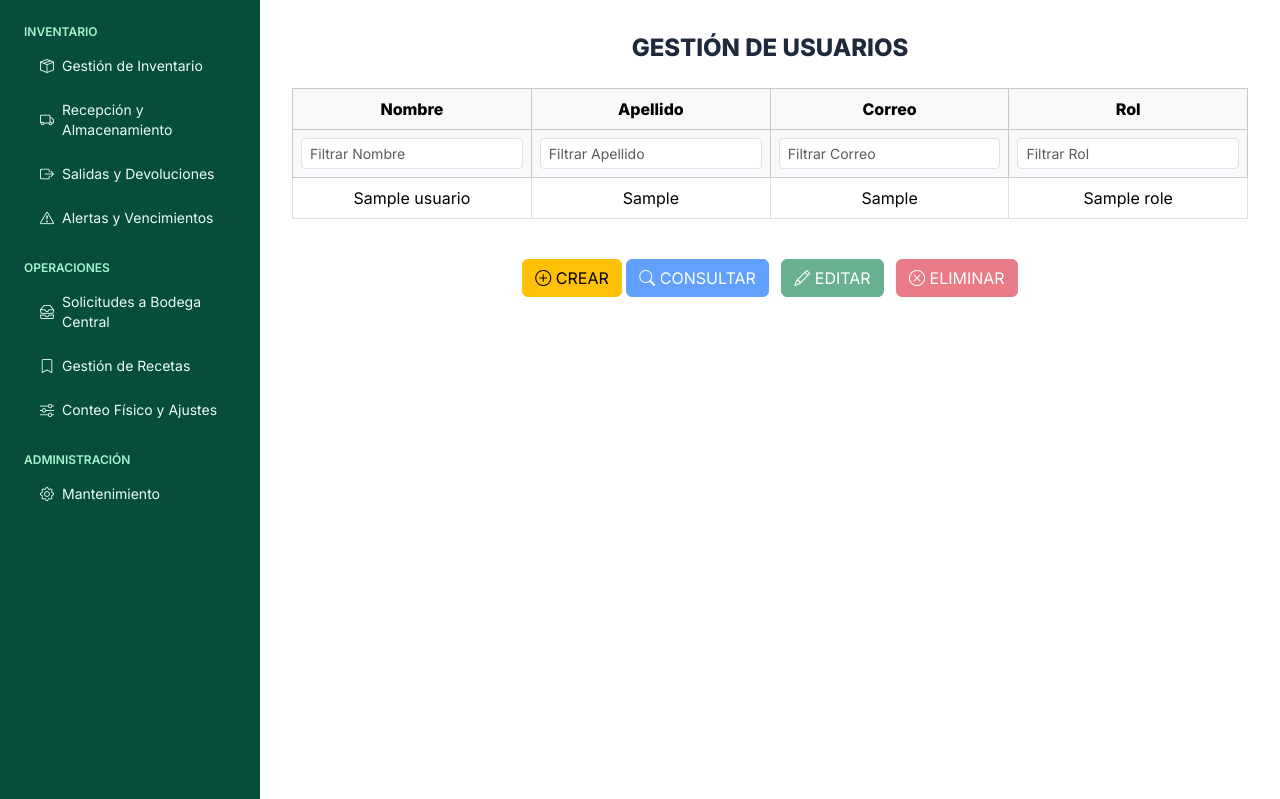
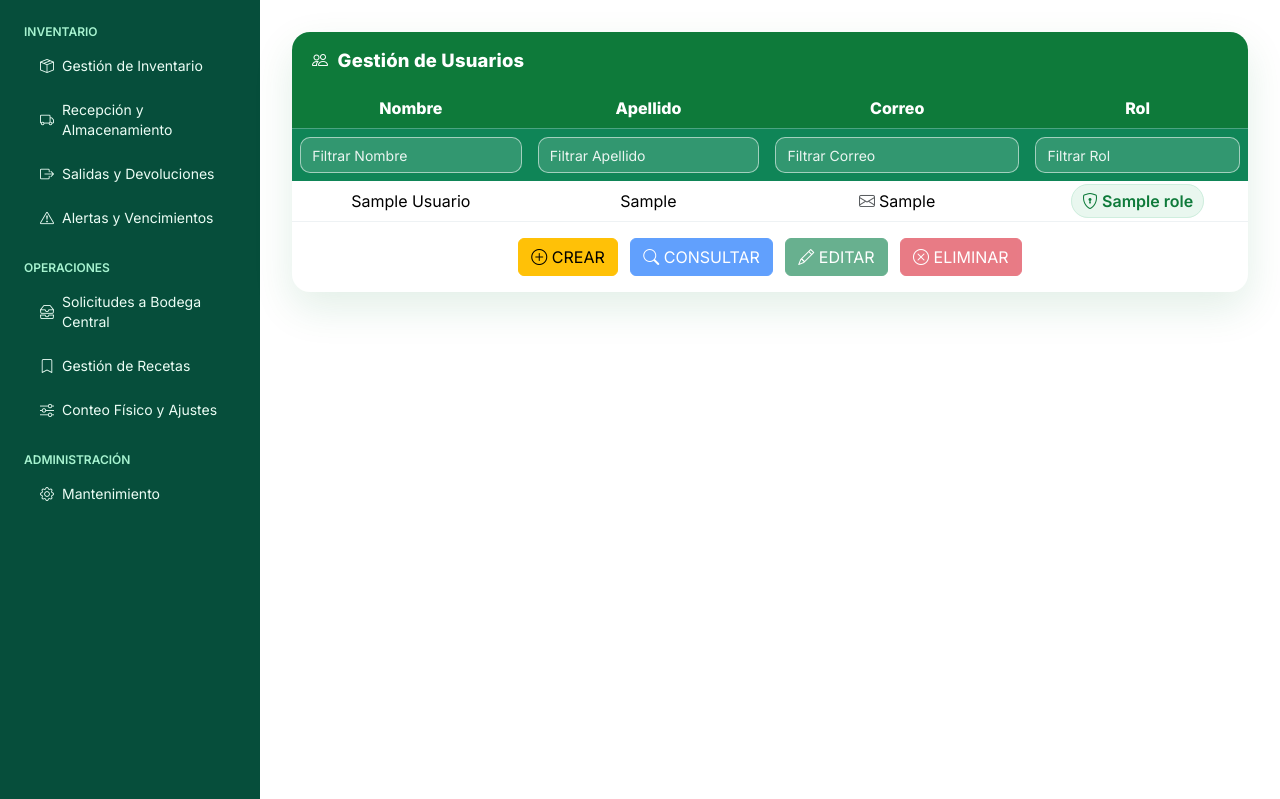
Before and after one commit to PabloChun-16/SaludAhorro, a Django app: page /mantenimiento/usuarios/ in a window 1280 px wide. Shown: the part 56-855 px from the top of the page. Run offline with Django 5.2, Linux system fonts and the light colour scheme; a user stored in the database is signed in; tables that the repository leaves empty hold one stand-in row (values such as "Sample post"); some libraries are stand-ins or nearby versions.

Commit message:
Mejorar Formularios Usuarios

```diff
--- a/apps/mantenimiento/usuarios/templates/mantenimiento_usuarios/lista.html
+++ b/apps/mantenimiento/usuarios/templates/mantenimiento_usuarios/lista.html
@@ -4,20 +4,117 @@
 {% block title %}Usuarios · SAIF{% endblock %}
 
 {% block content %}
+
+<!-- ===== Estilos de la tabla / card ===== -->
+<style>
+  /* Card contenedora */
+  .saif-card {
+    border: 0;
+    border-radius: 18px;
+    overflow: hidden;
+    box-shadow: 0 16px 40px rgba(14,122,58,.12);
+    background: #fff;
+  }
+  .saif-card .saif-card-header {
+    background: #0E7A3A;
+    color: #fff;
+    padding: 1rem 1.25rem;
+    display: flex;
+    align-items: center;
+    gap: .6rem;
+    border-bottom: 0;
+  }
+  .saif-card .saif-card-header h3 {
+    font-size: 1.15rem;
+    margin: 0;
+    font-weight: 700;
+    letter-spacing: .2px;
+  }
+
+  /* Tabla */
+  .table-saif {
+    margin: 0;
+    border-collapse: separate;
+    border-spacing: 0;
+  }
+  .table-saif thead th {
+    position: sticky;
+    top: 0;
+    z-index: 2;
+    background: #0E7A3A !important; /* verde */
+    color: #fff !important;
+    font-weight: 700;
+    border: none !important;
+  }
+  .table-saif thead .filter-row th {
+    background: #0f8557 !important; /* tono más claro para filtros */
+    border-top: 1px solid rgba(255,255,255,.25) !important;
+  }
+  .table-saif tbody tr { border-bottom: 1px solid #eef2f4; }
+  .table-saif tbody tr:nth-child(even) { background: #fbfdfc; }
+  .table-saif tbody tr:hover { background: #f0faf4; }
+  .table-saif td, .table-saif th { vertical-align: middle; }
+
+  /* Inputs de filtro */
+  .table-saif .form-control,
+  .table-saif .form-select {
+    border-radius: 10px;
+    border: 1px solid rgba(255,255,255,.55);
+    background: rgba(255,255,255,.15);
+    color: #fff;
+    height: 36px;
+    padding: .35rem .7rem;
+  }
+  .table-saif .form-control::placeholder { color: rgba(255,255,255,.9); }
+  .table-saif .form-control:focus,
+  .table-saif .form-select:focus {
+    outline: 0;
+    box-shadow: 0 0 0 .2rem rgba(255,255,255,.25);
+    border-color: #fff;
+    background: rgba(255,255,255,.25);
+    color: #fff;
+  }
+
+  /* Badge de Rol */
+  .badge-role {
+    background: #e9f7ef;
+    color: #0E7A3A;
+    border: 1px solid #cfeede;
+    font-weight: 600;
+    padding: .35rem .6rem;
+    border-radius: 999px;
+  }
+
+  /* Scroll horizontal suave en móviles */
+  .table-wrap {
+    overflow: auto;
+    -webkit-overflow-scrolling: touch;
+  }
+
+  /* Realce al seleccionar fila (opcional) */
+  .table-saif tbody tr.table-active {
+    box-shadow: inset 0 0 0 2px rgba(14,122,58,.45);
+  }
+</style>
+
 <section class="p-6 md:p-8">
-  <h2 class="text-2xl font-bold mb-4 text-center">GESTIÓN DE USUARIOS</h2>
 
-  <!-- Tabla con filtros -->
-  <div class="table-responsive mb-4">
-    <table class="table table-bordered table-hover align-middle text-center" id="tablaUsuarios">
-      <thead class="table-light">
+  <div class="saif-card mb-4">
+    <div class="saif-card-header">
+      <i class="bi bi-people"></i>
+      <h3>Gestión de Usuarios</h3>
+    </div>
+
+    <div class="table-wrap">
+      <table class="table table-saif align-middle text-center" id="tablaUsuarios">
+        <thead>
           <tr>
-          <th>Nombre</th>
-          <th>Apellido</th>
-          <th>Correo</th>
-          <th>Rol</th>
+            <th style="min-width: 220px;">Nombre</th>
+            <th style="min-width: 220px;">Apellido</th>
+            <th style="min-width: 260px;">Correo</th>
+            <th style="min-width: 180px;">Rol</th>
           </tr>
-        <tr>
+          <tr class="filter-row">
             <th><input type="text" class="form-control form-control-sm" placeholder="Filtrar Nombre"></th>
             <th><input type="text" class="form-control form-control-sm" placeholder="Filtrar Apellido"></th>
             <th><input type="text" class="form-control form-control-sm" placeholder="Filtrar Correo"></th>
@@ -27,26 +124,23 @@
         <tbody>
           {% for u in usuarios %}
           <tr data-id="{{ u.pk }}">
-          <td>{{ u.nombre }}</td>
-          <td>{{ u.apellido }}</td>
-          <td>{{ u.correo_electronico }}</td>
-          <td>{{ u.id_rol.nombre_rol }}</td>
+            <td class="text-capitalize">{{ u.nombre }}</td>
+            <td class="text-capitalize">{{ u.apellido }}</td>
+            <td class="text-nowrap"><i class="bi bi-envelope text-muted me-1"></i>{{ u.correo_electronico }}</td>
+            <td><span class="badge-role"><i class="bi bi-shield-lock me-1"></i>{{ u.id_rol.nombre_rol }}</span></td>
           </tr>
           {% empty %}
-        <tr><td colspan="4">No hay usuarios registrados.</td></tr>
+          <tr><td colspan="4" class="py-4 text-muted">No hay usuarios registrados.</td></tr>
           {% endfor %}
         </tbody>
       </table>
     </div>
 
-  <!-- Botones generales -->
-<div class="text-center">
-  <button id="btnCrear" class="btn btn-warning"
-          data-bs-toggle="modal"
-          data-bs-target="#modalUsuario">
+    <div class="px-3 py-3 text-center">
+      <button id="btnCrear" class="btn btn-warning me-2"
+              data-bs-toggle="modal" data-bs-target="#modalUsuario">
         <i class="bi bi-plus-circle"></i> CREAR
       </button>
-
 
       <button id="btnConsultar" class="btn btn-primary me-2" disabled>
         <i class="bi bi-search"></i> CONSULTAR
@@ -60,6 +154,8 @@
         <i class="bi bi-x-circle"></i> ELIMINAR
       </button>
     </div>
+  </div>
+
 </section>
 
 <!-- Modal bootstrap -->
@@ -68,50 +164,48 @@
     <div class="modal-content" id="modal-usuario-content"></div>
   </div>
 </div>
+
 {% endblock %}
 
 {% block extra_js %}
 <script>
 document.addEventListener("DOMContentLoaded", function () {
-  const table = document.getElementById("tablaUsuarios");
-  const inputs = table.querySelectorAll("thead input");
+  const table         = document.getElementById("tablaUsuarios");
+  const inputs        = table.querySelectorAll("thead input");
+  const modalEl       = document.getElementById('modalUsuario');
+  const modalContent  = document.getElementById('modal-usuario-content');
+  const modalInstance = new bootstrap.Modal(modalEl);
+
   let selectedUserId = null;
+  let currentModalUrl = null;
 
-  // --- Filtros por columna ---
+  /* ---------- Filtros por columna ---------- */
   inputs.forEach((input, i) => {
     input.addEventListener("keyup", function () {
       const filtro = input.value.toLowerCase();
       const filas = table.querySelectorAll("tbody tr");
-
       filas.forEach(fila => {
         const celda = fila.cells[i];
-        if (celda) {
+        if (!celda) return;
         const texto = celda.textContent.toLowerCase();
         fila.style.display = texto.includes(filtro) ? "" : "none";
-        }
       });
     });
   });
 
-  // --- Selección de fila ---
+  /* ---------- Selección de fila ---------- */
   table.querySelectorAll("tbody tr").forEach(row => {
     row.addEventListener("click", function () {
       table.querySelectorAll("tbody tr").forEach(r => r.classList.remove("table-active"));
       this.classList.add("table-active");
       selectedUserId = this.getAttribute("data-id");
-
       document.getElementById("btnConsultar").disabled = false;
-      document.getElementById("btnEditar").disabled = false;
-      document.getElementById("btnEliminar").disabled = false;
+      document.getElementById("btnEditar").disabled    = false;
+      document.getElementById("btnEliminar").disabled  = false;
     });
   });
 
-  // --- Modal dinámico ---
-  const modalEl = document.getElementById('modalUsuario');
-  const modalContent = document.getElementById('modal-usuario-content');
-  const modalInstance = new bootstrap.Modal(modalEl); // Se crea una sola vez
-  let currentModalUrl = null;
-
+  /* ---------- Abrir modal y cargar parcial ---------- */
   function abrirModal(url) {
     currentModalUrl = url;
     modalContent.innerHTML = '<div class="p-4">Cargando…</div>';
@@ -123,11 +217,12 @@ document.addEventListener("DOMContentLoaded", function () {
       .catch(() => { modalContent.innerHTML = '<div class="p-4 text-danger">Error cargando el formulario.</div>'; });
   }
 
-  modalEl.addEventListener('hidden.bs.modal', function () {
+  modalEl.addEventListener('hidden.bs.modal', () => {
     currentModalUrl = null;
     modalContent.innerHTML = '';
   });
 
+  /* ---------- Envío del form del modal (delegación) ---------- */
   modalContent.addEventListener('submit', function (e) {
     const form = e.target.closest('form');
     if (!form) return;
@@ -142,16 +237,12 @@ document.addEventListener("DOMContentLoaded", function () {
       headers: { 'X-Requested-With': 'XMLHttpRequest' }
     })
     .then(async (r) => {
-      if (r.ok) return r.json();
-      const data = await r.json().catch(() => ({}));
-      if (data.html) modalContent.innerHTML = data.html;
+      if (r.ok) return r.json();              // { ok: true }
+      const data = await r.json().catch(() => ({})); // { ok:false, html:'...' }
+      if (data.html) modalContent.innerHTML = data.html; // re-render form con errores
       throw new Error('validation');
     })
-    .then((data) => {
-      if (data.ok) {
-        window.location.reload();
-      }
-    })
+    .then((data) => { if (data.ok) window.location.reload(); })
     .catch((err) => {
       if (err.message !== 'validation') {
         modalContent.innerHTML = '<div class="p-4 text-danger">Ocurrió un error. Inténtalo de nuevo.</div>';
@@ -159,19 +250,48 @@ document.addEventListener("DOMContentLoaded", function () {
     });
   });
 
-  // --- Botones con acciones ---
+  /* ---------- “Ojito” mostrar/ocultar password (delegación) ---------- */
+  modalContent.addEventListener('click', function (ev) {
+    const btn = ev.target.closest('[data-toggle-password]');
+    if (!btn) return;
+
+    const selector = btn.getAttribute('data-toggle-password');
+    const input = modalContent.querySelector(selector);
+    if (!input) return;
+
+    const icon = btn.querySelector('i');
+    const isHidden = input.type === 'password';
+    input.type = isHidden ? 'text' : 'password';
+    icon.classList.toggle('bi-eye', !isHidden);
+    icon.classList.toggle('bi-eye-slash', isHidden);
+  });
+
+  /* ---------- Validación live de confirmación de password ---------- */
+  modalContent.addEventListener('input', function () {
+    const pass  = modalContent.querySelector('[data-pass]');
+    const pass2 = modalContent.querySelector('[data-pass-confirm]');
+    if (!pass || !pass2) return;
+
+    if (pass2.value.length === 0) {
+      pass2.classList.remove('is-valid','is-invalid'); return;
+    }
+    if (pass.value === pass2.value) {
+      pass2.classList.add('is-valid');  pass2.classList.remove('is-invalid');
+    } else {
+      pass2.classList.add('is-invalid'); pass2.classList.remove('is-valid');
+    }
+  });
+
+  /* ---------- Botones ---------- */
   document.getElementById("btnCrear").addEventListener("click", () => {
     abrirModal(`/mantenimiento/usuarios/nuevo/`);
   });
-
   document.getElementById("btnConsultar").addEventListener("click", () => {
     if (selectedUserId) abrirModal(`/mantenimiento/usuarios/${selectedUserId}/consultar/`);
   });
-
   document.getElementById("btnEditar").addEventListener("click", () => {
     if (selectedUserId) abrirModal(`/mantenimiento/usuarios/${selectedUserId}/editar/`);
   });
-
   document.getElementById("btnEliminar").addEventListener("click", () => {
     if (selectedUserId) abrirModal(`/mantenimiento/usuarios/${selectedUserId}/eliminar/`);
   });
```
Also changed, not shown: apps/mantenimiento/usuarios/templates/mantenimiento_usuarios/partials/_form.html (+23 -12 lines). Lines whose indentation alone changed are shown as unchanged.
